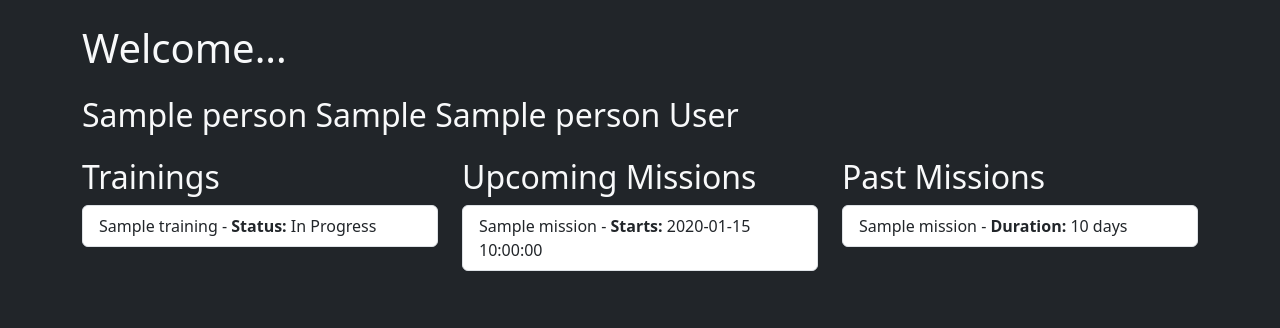
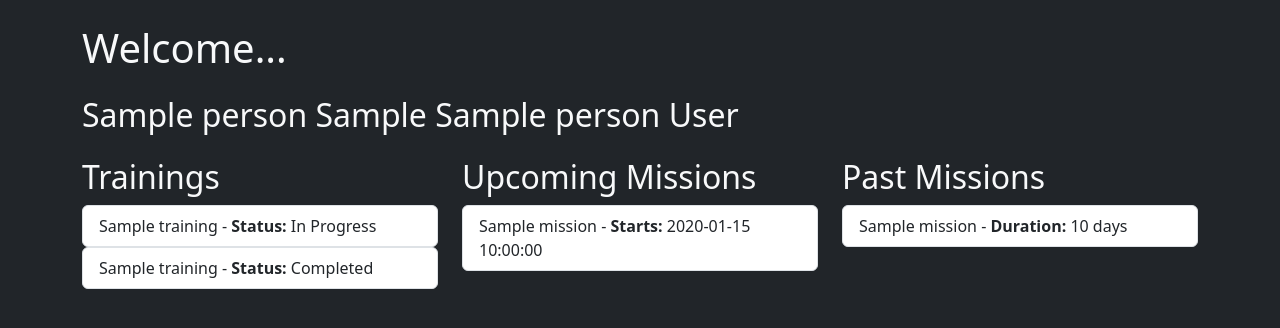
Before and after one commit to ali-tunahan/KASAD-Space-Mission-Planner, a Flask app: template app/templates/dashboard.html in a window 1280 px wide. Shown: the part 56-384 px from the top of the page. Run offline with Flask 3, Linux system fonts and the light colour scheme; the template is opened without the code that fills it: most values are stand-ins (such as "Sample title", 1, 10 or a date in 2020); some libraries are stand-ins or nearby versions.

Commit message:
added completed trainings

```diff
--- a/app/templates/dashboard.html
+++ b/app/templates/dashboard.html
@@ -29,6 +29,20 @@
       {% else %}
       <div class="">
         <p>No current trainings.</p>
+      </div>
+      {% endif %}
+      {% if past_trainings %}
+      <ul class="list-group">
+        {% for training in past_trainings %}
+        <li class="list-group-item">
+          {{ training.name }} -
+          <strong>Status:</strong> {{ 'Completed' }}
+        </li>
+        {% endfor %}
+      </ul>
+      {% else %}
+      <div class="">
+        <p>No past trainings.</p>
       </div>
       {% endif %}
     </div>
```
